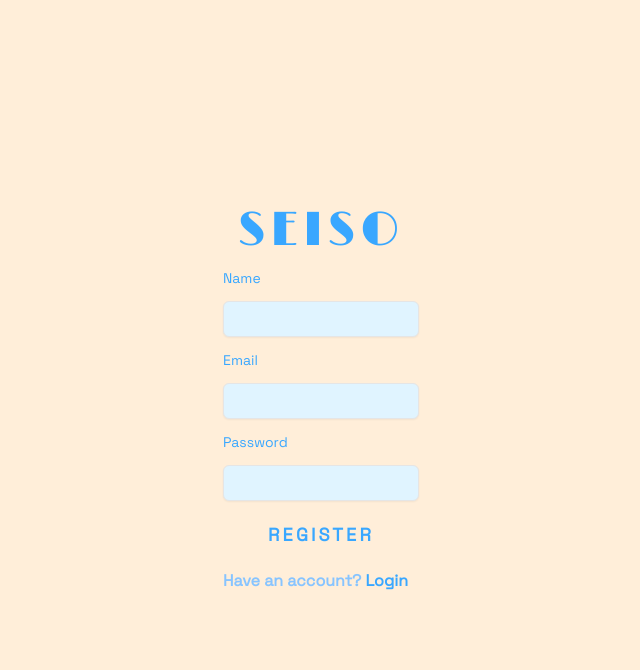
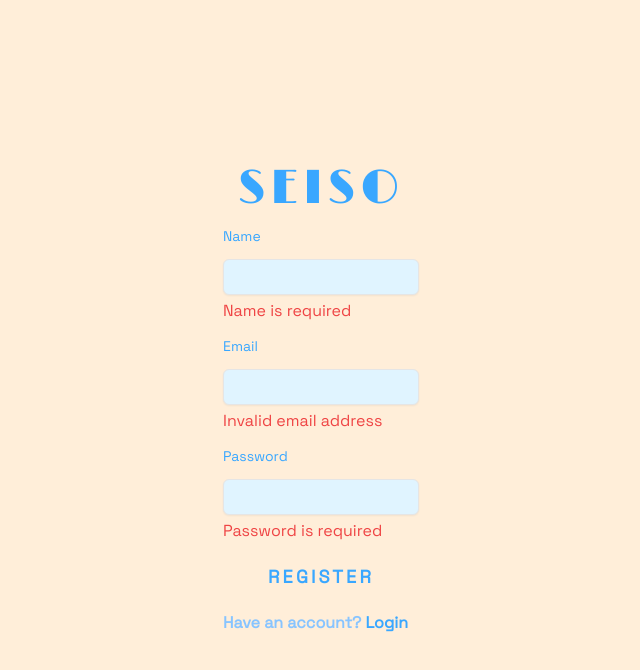
Before and after one commit to ik04/Seiso, a Next.js app in the folder client/web/: page /register in a window 1280 px wide. Both pictures are taken after a click on the button "REGISTER". Shown: the top 670 px of the page, without its empty margins (319-959 px from the left). Built offline with nearby package versions, Linux system fonts and the light colour scheme; no server answers.

Commit message:
feat : added register functionality in fe (toast not working , yet to do redirection logic)

```diff
--- a/client/web/app/register/page.tsx
+++ b/client/web/app/register/page.tsx
@@ -1,10 +1,93 @@
+"use client"
 import { Button } from "@/components/ui/button";
 import { Input } from "@/components/ui/input";
 import { Label } from "@/components/ui/label";
+import { toast } from "@/components/ui/use-toast";
+import axios from "axios";
 import Link from "next/link";
-import React from "react";
+import React, { useState } from "react";
 
-const page = () => {
+const Page = () => {
+  const [email, setEmail] = useState<string>("");
+  const [name, setName] = useState<string>("");
+  const [pass, setPass] = useState<string>("");
+
+  const [errors, setErrors] = useState({
+    nameError: '',
+    passError: '',
+    emailError: ''
+  });
+
+  const validateEmail = (email: string) => {
+    const re = /^[^\s@]+@[^\s@]+\.[^\s@]+$/;
+    return re.test(String(email).toLowerCase());
+  };
+
+  const handleSubmit = async(e: React.FormEvent) => {
+    e.preventDefault();
+
+    let valid = true;
+
+    if (name.trim() === '') {
+      setErrors((prevErrors) => ({
+        ...prevErrors,
+        nameError: 'Name is required'
+      }));
+      valid = false;
+    } else {
+      setErrors((prevErrors) => ({
+        ...prevErrors,
+        nameError: ''
+      }));
+    }
+
+    if (!validateEmail(email)) {
+      setErrors((prevErrors) => ({
+        ...prevErrors,
+        emailError: 'Invalid email address'
+      }));
+      valid = false;
+    } else {
+      setErrors((prevErrors) => ({
+        ...prevErrors,
+        emailError: ''
+      }));
+    }
+
+    if (pass.trim() === '') {
+      setErrors((prevErrors) => ({
+        ...prevErrors,
+        passError: 'Password is required'
+      }));
+      valid = false;
+    } else {
+      setErrors((prevErrors) => ({
+        ...prevErrors,
+        passError: ''
+      }));
+    }
+
+    if (valid) {
+      try {
+        const resp = await axios.post(
+          `${process.env.NEXT_PUBLIC_SERVER_URL}/signup`,
+          { email, password : pass ,name },
+        );
+
+      if(resp.status == 201 || resp.status == 200) {
+        toast({
+          variant: "default",
+          title: "Account created successfully!",
+          description: "",
+        });
+      }
+      }
+      catch (e) {
+       console.error(e)
+      }
+    }
+  };
+
   return (
     <div className="bg-creamyPeach h-screen font-spaceGrotesk flex justify-center items-center">
       <div className="flex flex-col space-y-4">
@@ -14,23 +97,50 @@ const page = () => {
         <Label className="capitalize text-azureOcean" htmlFor="name">
           name
         </Label>
-        <Input className="bg-breezyAqua" id="name" name="name" type="text" />
+        <div>
+          <Input
+            className="bg-breezyAqua"
+            id="name"
+            name="name"
+            type="text"
+            value={name}
+            onChange={(e) => setName(e.target.value)}
+          />
+          {errors.nameError && <p className="mt-1 text-red-500">{errors.nameError}</p>}
+        </div>
+
         <Label className="capitalize text-azureOcean" htmlFor="email">
           email
         </Label>
-        <Input className="bg-breezyAqua" id="email" name="email" type="text" />
+        <div>
+          <Input
+            className="bg-breezyAqua"
+            id="email"
+            name="email"
+            type="email"
+            value={email}
+            onChange={(e) => setEmail(e.target.value)}
+          />
+          {errors.emailError && <p className="mt-1 text-red-500">{errors.emailError}</p>}
+        </div>
         <Label className="capitalize text-azureOcean" htmlFor="password">
           password
         </Label>
-        <Input
-          className="bg-breezyAqua"
-          id="password"
-          name="password"
-          type="text"
-        />
+        <div>
+          <Input
+            className="bg-breezyAqua"
+            id="password"
+            name="password"
+            type="password"
+            value={pass}
+            onChange={(e) => setPass(e.target.value)}
+          />
+          {errors.passError && <p className="mt-1 text-red-500">{errors.passError}</p>}
+        </div>
         <Button
           variant={"ghost"}
           className="text-azureOcean font-spaceGrotesk w-full uppercase text-lg font-bold tracking-[0.2rem]"
+          onClick={handleSubmit}
         >
           Register
         </Button>
@@ -45,4 +155,4 @@ const page = () => {
   );
 };
 
-export default page;
+export default Page;
```
